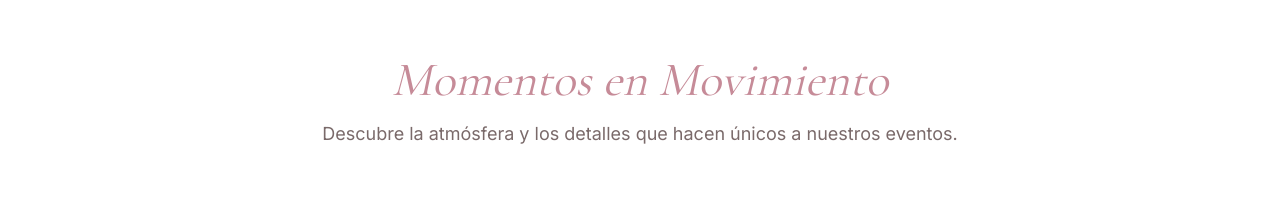
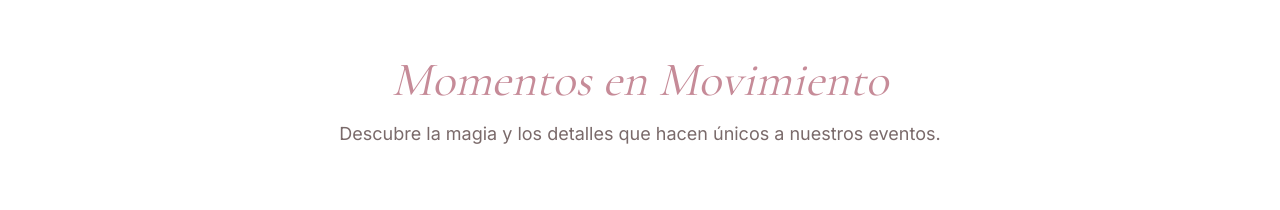
Before and after one commit to puyi27/Madrinas-Deco, a Next.js app: page / in a window 1280 px wide. Shown: the part 840-1050 px from the top of the page. Built offline with nearby package versions, Linux system fonts and the light colour scheme; grey boxes are pictures that could not be loaded.

Commit message:
Nueva frase

```diff
--- a/src/components/VideoSection.tsx
+++ b/src/components/VideoSection.tsx
@@ -11,7 +11,7 @@ export const VideoSection = () => {
           <div className="text-center mb-16">
             <h2 className="text-4xl sm:text-5xl font-serif italic text-[#c68b98] mb-4">Momentos en Movimiento</h2>
             <p className="font-sans text-lg text-[#7A6A6A] max-w-2xl mx-auto">
-              Descubre la atmósfera y los detalles que hacen únicos a nuestros eventos.
+              Descubre la magia y los detalles que hacen únicos a nuestros eventos.
             </p>
           </div>
         </FadeIn>
```
